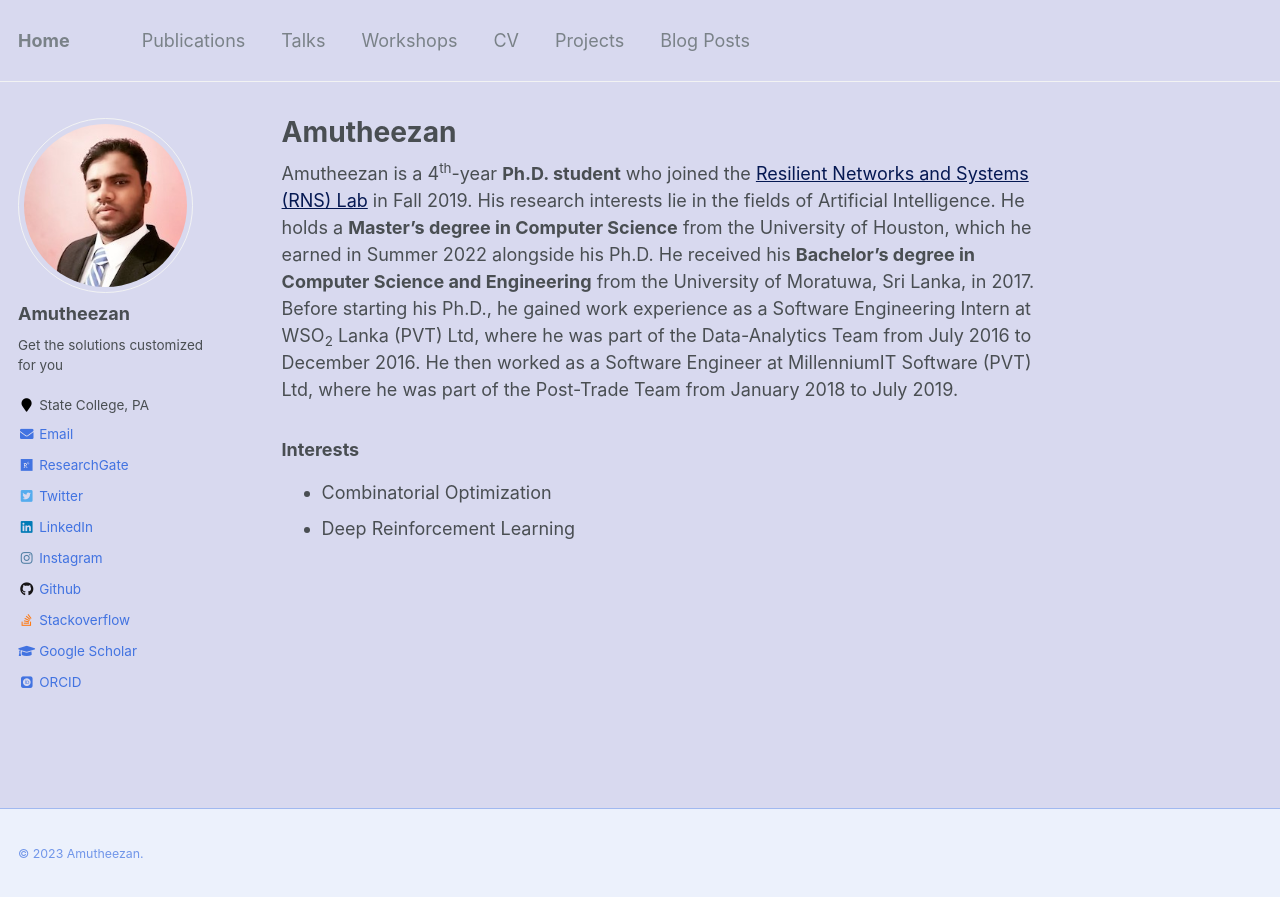
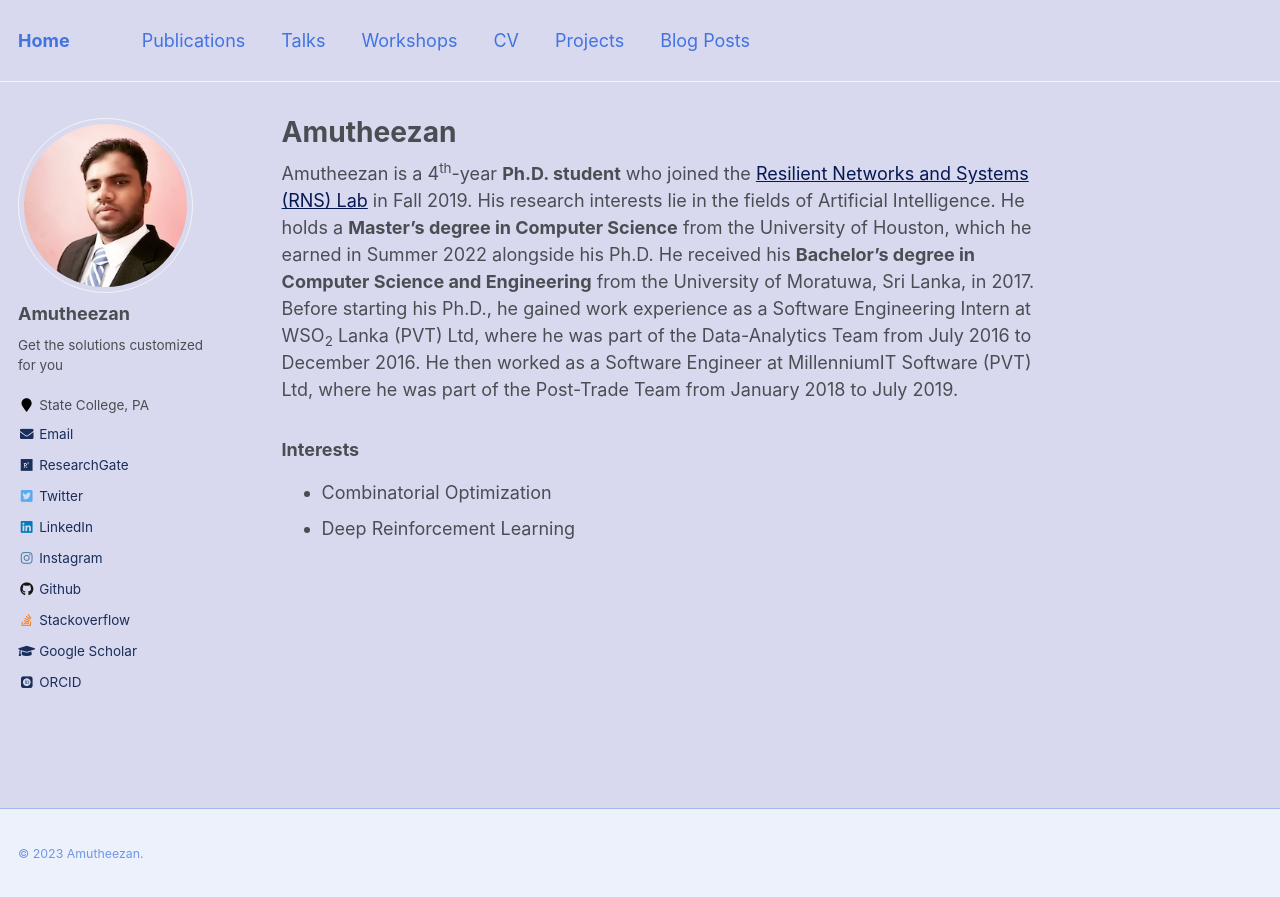
Before and after one commit to Amutheezan/amutheezan.github.io, a Jekyll site: the page built from _pages/about.md, in a window 1280 px wide. Shown: the top 897 px of the page. Built offline with Jekyll 4.4.1, drawn with Linux system fonts in a browser that asks for light colours; some web fonts are replaced.

Commit message:
updated colors

```diff
--- a/_sass/_navigation.scss
+++ b/_sass/_navigation.scss
@@ -181,11 +181,11 @@
     display: block;
     margin: 0 1rem;
     padding: 0.5rem 0;
-    color: $masthead-link-color;
+    color: $masthead-link-blue-color;
     text-decoration: none;
 
     &:hover {
-      color: $masthead-link-color-hover;
+      color: $masthead-link-blue-color-hover;
     }
   }
 
@@ -266,7 +266,7 @@
       font-size: $type-size-5;
 
       &:hover {
-        color: $masthead-link-color-hover;
+        color: $masthead-link-blue-color-hover;
         background: mix(#fff, $blue-color, 75%);
       }
     }
--- a/_sass/_sidebar.scss
+++ b/_sass/_sidebar.scss
@@ -226,7 +226,7 @@
     padding-right: 5px;
     padding-top: 2px;
     padding-bottom: 2px;
-    color: $blue-color;
+    color: $darker-blue;
     font-size: $type-size-5;
     text-decoration: none;
 
--- a/_sass/_variables.scss
+++ b/_sass/_variables.scss
@@ -102,7 +102,8 @@ $link-color-hover           : mix(#000, $link-color, 25%);
 $link-color-visited         : mix(#fff, $link-color, 25%);
 $masthead-link-color        : $primary-color;
 $masthead-link-color-hover  : mix(#000, $primary-color, 25%);
-
+$masthead-link-blue-color   : $blue-color;
+$masthead-link-blue-color-hover  : mix(#000, $blue-color, 25%);
 
 /*
    Breakpoints
```
